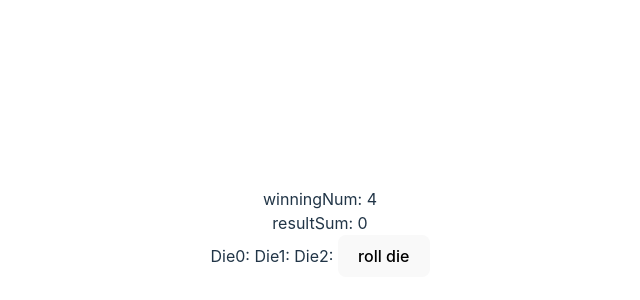
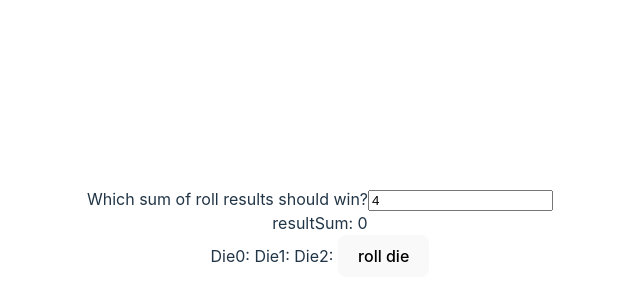
Before and after one commit to Sammeeey/lucky-N, a React (Vite) app: page / in a window 1280 px wide. Shown: the part 168-468 px from the top of the page, without its empty margins (320-960 px from the left). Built offline with nearby package versions, Linux system fonts and the light colour scheme.

Commit message:
user-determined winning number

```diff
--- a/src/LuckyN.jsx
+++ b/src/LuckyN.jsx
@@ -7,6 +7,7 @@ function LuckyN({dieAmount=2, dieMaxValue=6, winningNum=10}) {
     const dieArr = [...Array(dieAmount).keys()]
     const [dice, setDice] = useState(dieArr.map(die => ({rollResult:null, dieMaxValue:dieMaxValue})))
     const [resultSum, setResultSum] = useState(null)
+    const [userWinningNum, setUserWinningNum] = useState(winningNum)
 
     const rollDie = () =>
         setDice(prevDice => prevDice.map(die => (
@@ -19,13 +20,15 @@ function LuckyN({dieAmount=2, dieMaxValue=6, winningNum=10}) {
         console.log('rollSum', rollSum)
     }
 
-    useEffect(getResultSum, [dice, winningNum])
+    useEffect(getResultSum, [dice, userWinningNum])
 
     return (
         <>
-        <div>winningNum: {winningNum}</div>
+        <div>Which sum of roll results should win?
+            <input type="number" name="winningNum" id="winningNum" placeholder="winning number" value={userWinningNum} onChange={(e) => setUserWinningNum(+e.target.value)} />
+        </div>
         <div>resultSum: {resultSum}</div>
-        <div>{resultSum === winningNum && 'Game Won!'}</div>
+        <div>{resultSum === userWinningNum && 'Game Won!'}</div>
         <Dice {...{dice}} />
         <button type="button" onClick={rollDie}>roll die</button>
         </>
```
